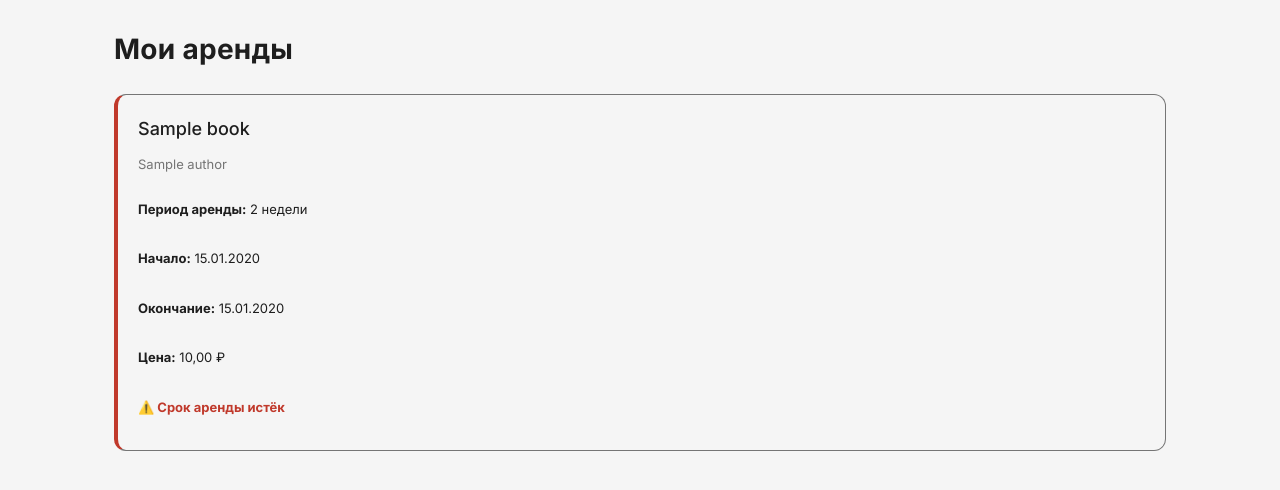
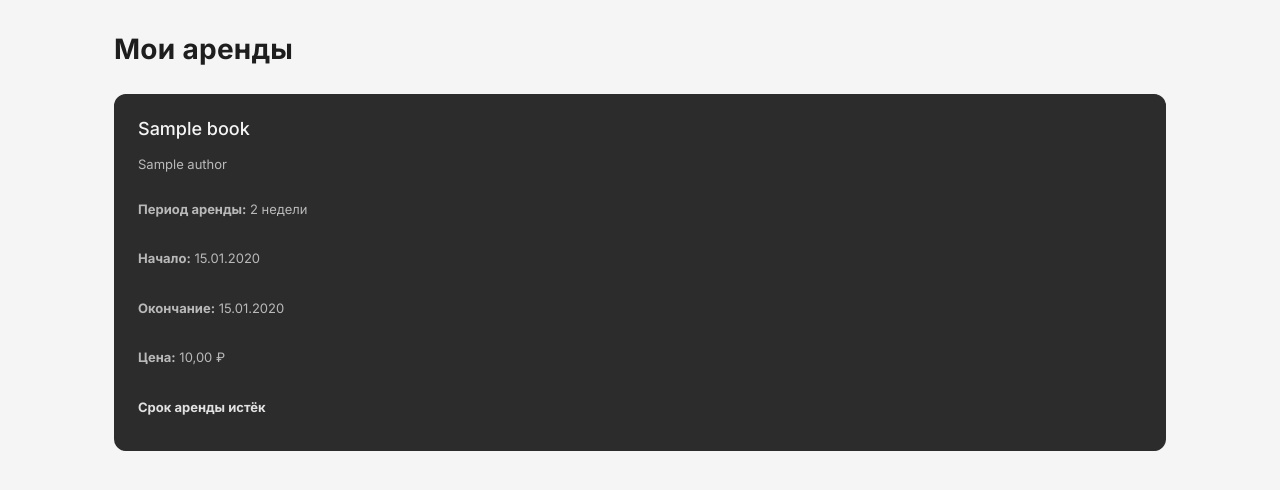
Before and after one commit to Korrrod/Practice4, a Django app: page /my-rentals/ in a window 1280 px wide. Shown: the part 64-554 px from the top of the page. Run offline with Django 5.2, Linux system fonts and the light colour scheme; a user stored in the database is signed in; tables that the repository leaves empty hold one stand-in row (values such as "Sample post").

Commit message:
magazine-Django: fix filters spacing, expired card dark style, remove icons

```diff
--- a/magazine-Django/static/css/style.css
+++ b/magazine-Django/static/css/style.css
@@ -323,6 +323,9 @@ form button:not([type]):hover { opacity: 0.85; }
     border-radius: 12px;
     padding: 20px;
     margin-bottom: 20px;
+    display: flex;
+    flex-direction: column;
+    gap: 16px;
 }
 
 .filter-row {
@@ -514,14 +517,21 @@ form button:not([type]):hover { opacity: 0.85; }
     border-left: 4px solid var(--dark);
 }
 
-.rental-card.expired      { border-left-color: #c0392b; }
+.rental-card.expired {
+    background: var(--dark);
+    color: var(--light);
+    border-left-color: var(--dark);
+    border-color: var(--dark);
+}
+.rental-card.expired .rental-author,
+.rental-card.expired .rental-details { color: rgba(245,245,245,0.7); }
 .rental-card.expiring-soon { border-left-color: var(--border); }
 
 .rental-info h3, .purchase-info h3 { margin-bottom: 6px; }
 .rental-author, .purchase-author { color: var(--border); margin-bottom: 12px; font-size: 13px; }
 .rental-details, .purchase-details { display: grid; gap: 4px; font-size: 13px; }
 
-.status-expired   { color: #c0392b; font-weight: 600; }
+.status-expired   { color: rgba(245,245,245,0.9); font-weight: 600; }
 .status-active    { color: var(--dark); font-weight: 600; }
 .status-warning   { color: #b7860b; font-weight: 600; }
 .status-inactive  { color: var(--border); }
--- a/magazine-Django/templates/library/my_rentals.html
+++ b/magazine-Django/templates/library/my_rentals.html
@@ -21,11 +21,11 @@
                         <p><strong>Цена:</strong> {{ rental.price }} ₽</p>
                         {% if rental.is_active %}
                             {% if rental.is_expired %}
-                                <p class="status-expired">⚠️ Срок аренды истёк</p>
+                                <p class="status-expired">Срок аренды истёк</p>
                             {% else %}
                                 <p class="status-active">Осталось дней: {{ rental.days_remaining }}</p>
                                 {% if rental.days_remaining <= 3 %}
-                                    <p class="status-warning">⚠️ Скоро истекает срок аренды</p>
+                                    <p class="status-warning">Скоро истекает срок аренды</p>
                                 {% endif %}
                             {% endif %}
                         {% else %}
```
